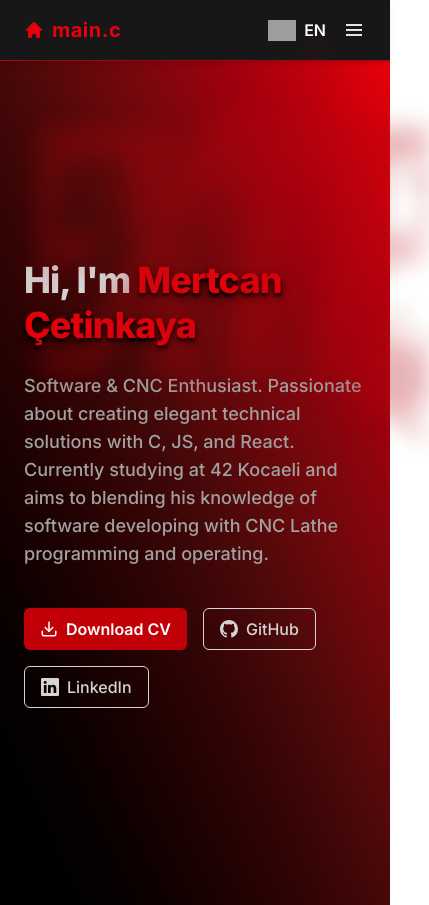
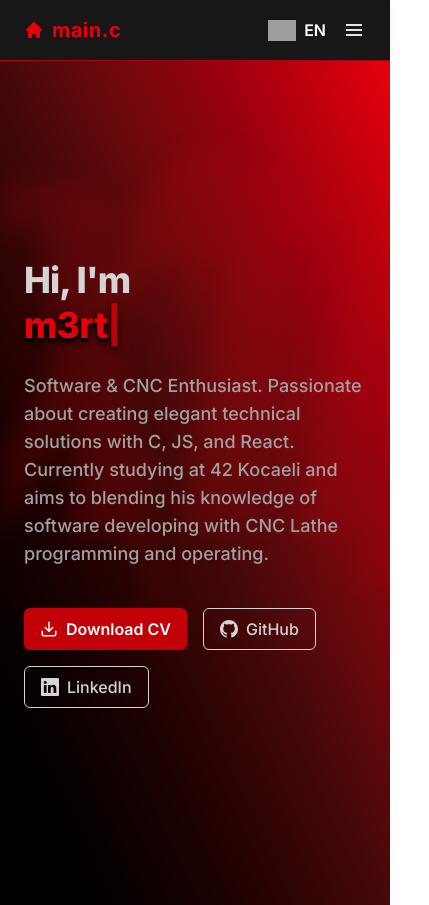
Before and after one commit to mertctnkaya/mertctnkaya.github.io, a React (Vite) app: page / in a window 390 px wide. Shown: the whole page, 429 px wide, since content can reach past the window. Built offline with nearby package versions, Linux system fonts and the light colour scheme; grey boxes are pictures that could not be loaded.

Commit message:
feat&fix(home): Responsive issue is fixed and a typewriter effect is added.

```diff
--- a/src/pages/Home.tsx
+++ b/src/pages/Home.tsx
@@ -2,27 +2,37 @@ import { BsGithub, BsLinkedin } from "react-icons/bs";
 import { FiDownload } from "react-icons/fi";
 import { useLanguage } from "../i18n/LanguageProvider";
 import translations from "../i18n/translates";
+import Typewriter from "typewriter-effect";
 
 const Home = () => {
 	const { language } = useLanguage();
 	const t = translations[language].home;
+
 	return (
-		<section className="bg-linear-to-tr from-black via-red-950 to-red-600 min-h-screen font-inter flex flex-col justify-center items-center px-6 py-16 font-medium bg-neutral-800 text-neutral-300">
+		<section className="bg-gradient-to-tr from-black via-red-950 to-red-600 min-h-screen font-inter flex flex-col justify-center items-center px-6 py-16 font-medium text-neutral-300 w-full overflow-hidden relative">
 			<img
 				src="/dexter.png"
 				alt="blood splash"
-				className="absolute top-10 left-[10%] w-[800px] h-[600px] opacity-30 blur-md pointer-events-none select-none object-cover"
+				className="absolute top-0 left-0 w-full h-full opacity-20 blur-md pointer-events-none select-none object-cover"
 			/>
-			<div className="max-w-3xl w-full flex flex-col items-start gap-6 text-left">
+			<div className="max-w-3xl w-full flex flex-col items-start gap-6 text-left relative z-10">
 				<h1 className="text-4xl sm:text-5xl font-extrabold leading-tight tracking-tight">
-					{t.title} <span className="text-red-600 text-shadow-black text-shadow-lg">Mertcan Çetinkaya</span>
+					{t.title}{" "}
+					<span className="text-red-600 text-shadow-black text-shadow-lg">
+						<Typewriter
+							options={{
+								strings: ["Mertcan Çetinkaya", "m3rt", "Dexter Morgan", "Mert", "Switzerland", "Brian Moser", "Kyle Butler", "Jim Lindsay", "Daryl Tucker"],
+								autoStart: true,
+								loop: true,
+								delay: 75,
+								cursor: "|",
+								cursorClassName: "text-red-600 animate-pulse",
+								wrapperClassName: "text-red-600 text-shadow-black text-shadow-lg"
+							}}
+						/>
+					</span>
 				</h1>
-				<p className="text-lg sm:text-xl text-neutral-400">
-					{t.desc}
-					{/* Software & CNC Enthusiast. Passionate about creating elegant technical solutions with C, JS, and React. Currently
-					studying at <span className="text-white font-medium">42 Kocaeli</span> and blending my knowledge of software with
-					<span className="text-white font-medium"> CNC Lathe/Torna</span> programming and operating. */}
-				</p>
+				<p className="text-lg sm:text-xl text-neutral-400">{t.desc}</p>
 				<div className="flex flex-wrap gap-4 mt-4">
 					<a
 						href="/cv.pdf"
```
